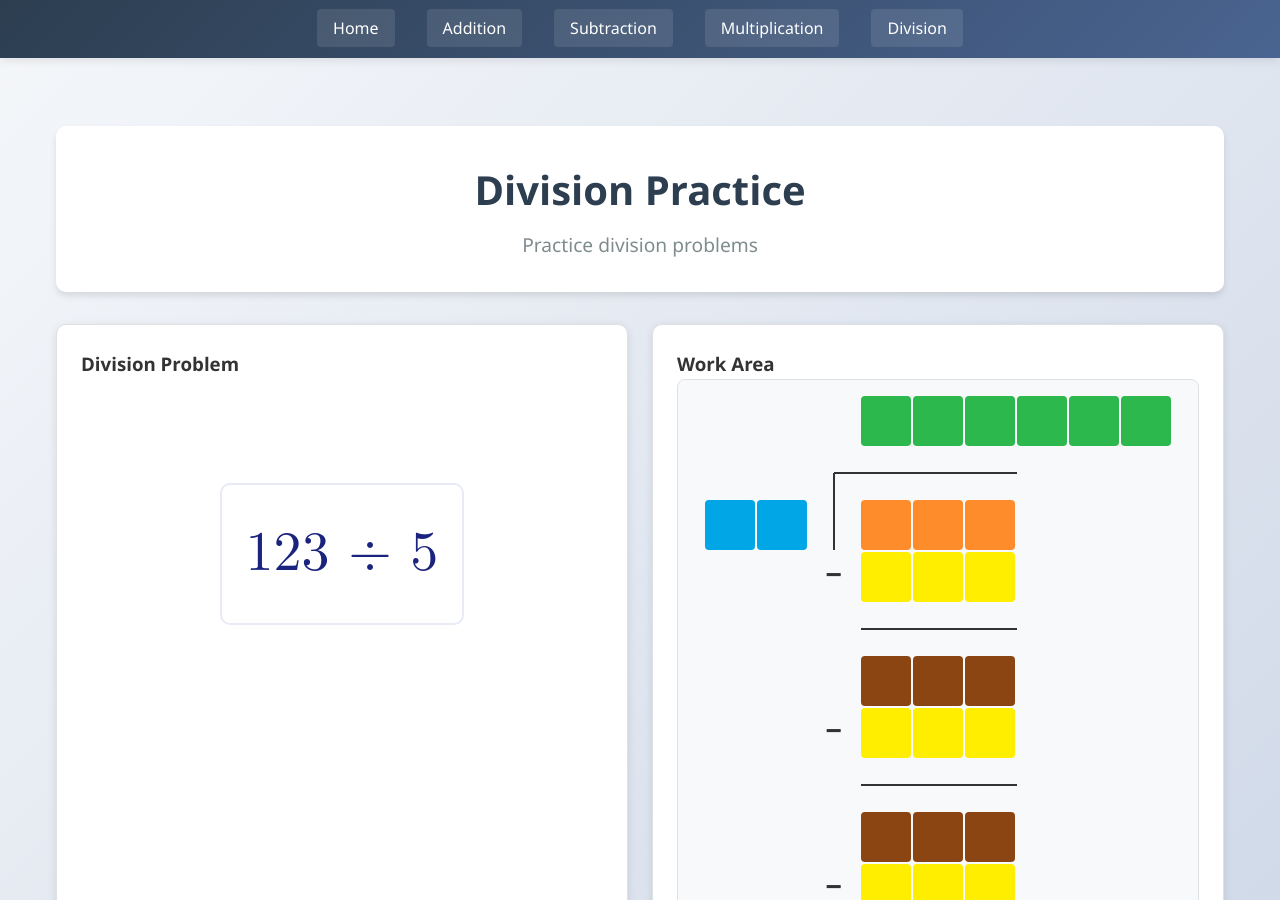
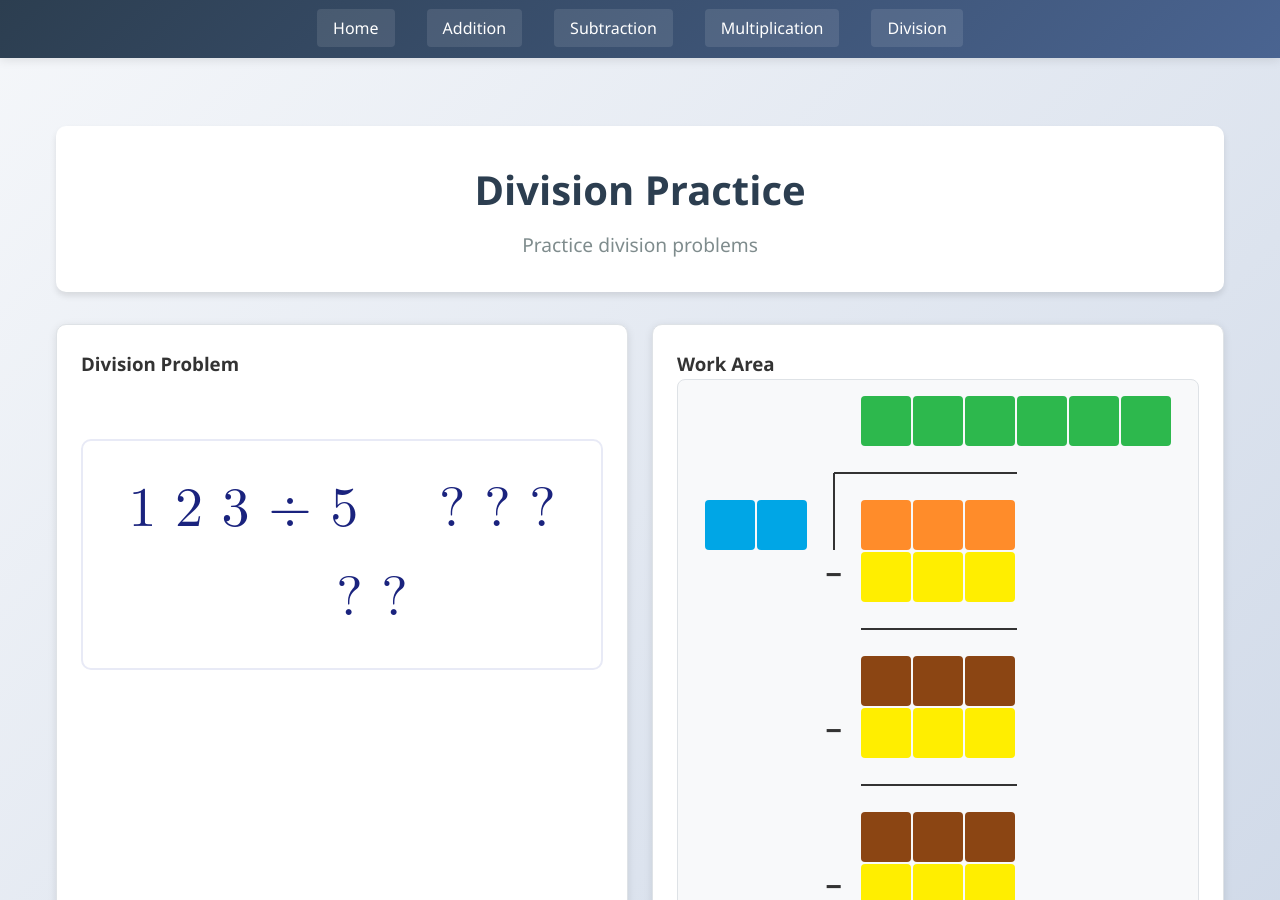
Before and after one commit to ZBZFirst/Math, a Jekyll site: the page built from division.md, in a window 1280 px wide and 900 px high. Built offline with Jekyll 4.4.1, drawn with Linux system fonts in a browser that asks for light colours.

Commit message:
Update division.html

```diff
--- a/_layouts/division.html
+++ b/_layouts/division.html
@@ -28,7 +28,32 @@
                     <h3>Division Problem</h3>
                     <div class="main-problem" id="problemdisplay" >
                         <div class="equation-display">
-                            <div class="large-equation" id="mainEquation">123 ÷ 5</div>
+                            <div class="large-equation" id="mainEquation">
+                                <!-- Dividend with digit containers -->
+                                <span class="dividend-digit hundreds">1</span>
+                                <span class="dividend-digit tens">2</span>
+                                <span class="dividend-digit ones">3</span>
+
+                                <!-- Division symbol -->
+                                <span class="division-symbol"> ÷ </span>
+
+                                <!-- Divisor with digit containers -->
+                                <span class="divisor-digit tens"></span>
+                                <span class="divisor-digit ones">5</span>
+
+                                <!-- Equals sign (initially hidden) -->
+                                <span class="equals-symbol hidden"> = </span>
+
+                                <!-- Quotient answer area with placeholders -->
+                                <span class="quotient-digit hundreds">?</span>
+                                <span class="quotient-digit tens">?</span>
+                                <span class="quotient-digit ones">?</span>
+
+                                <!-- Remainder answer area with placeholders -->
+                                <span class="remainder-symbol hidden"> R </span>
+                                <span class="remainder-digit tens">?</span>
+                                <span class="remainder-digit ones">?</span>
+                            </div>
                         </div>
                         <div class="current-step-container hidden">
                             <div class="current-step-title">Current Step</div>
```
